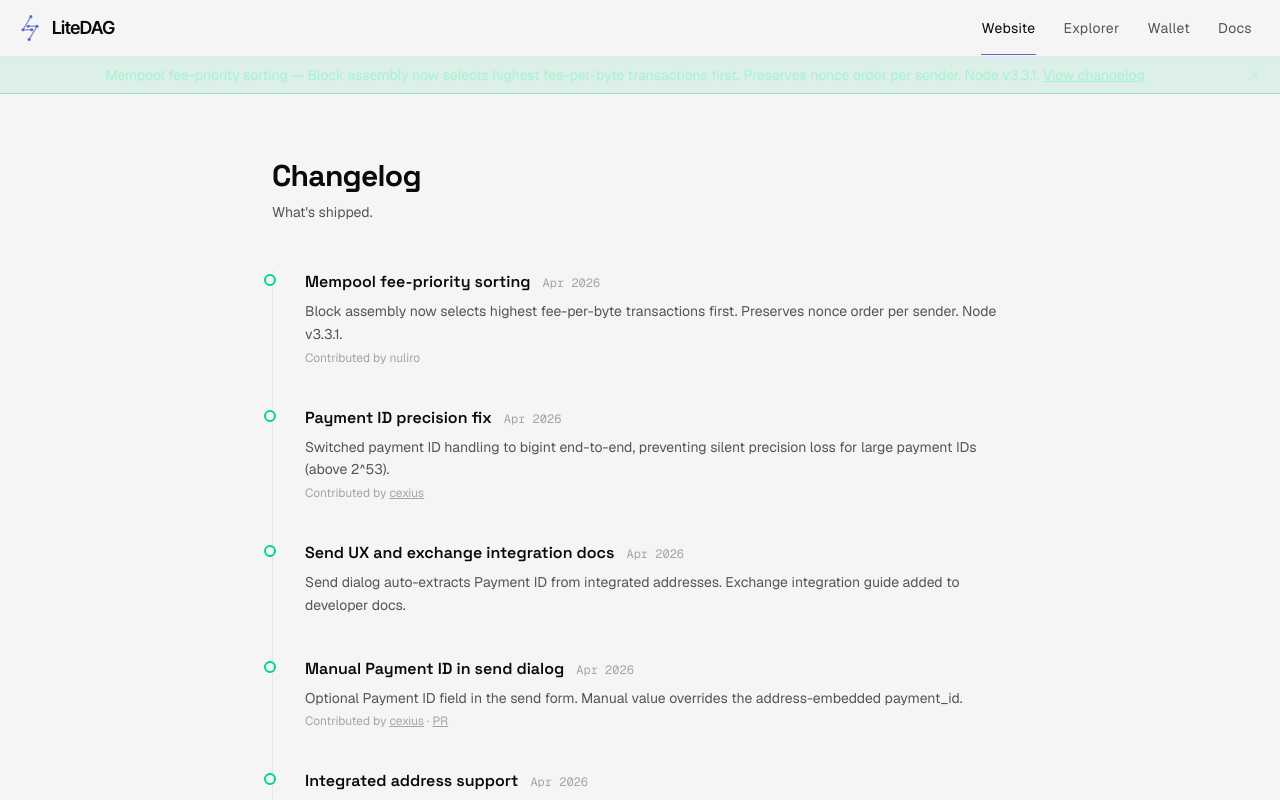
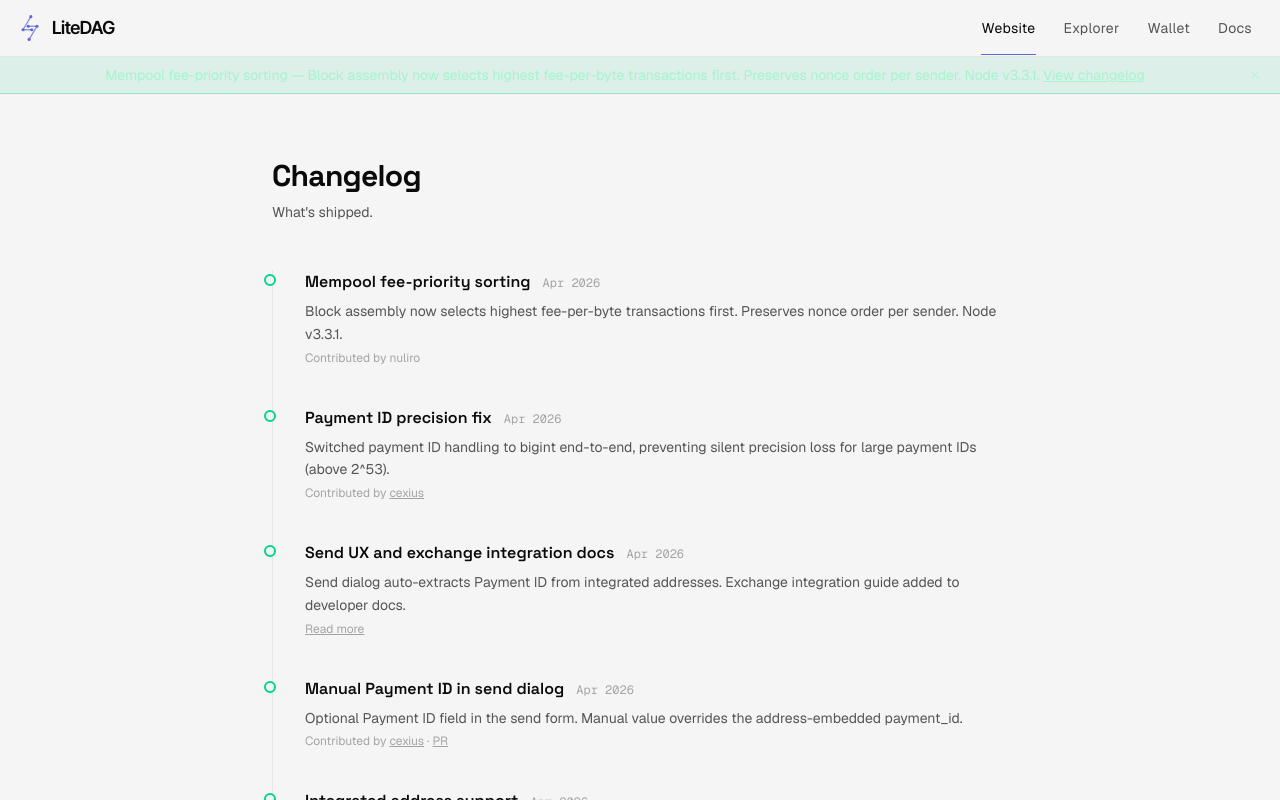
Before and after one commit to litedag-chain/litedag-web, a Next.js app in the folder apps/website/: page /changelog in a window 1280 px wide. Shown: the top 800 px of the page. Built offline with nearby package versions, Linux system fonts and the light colour scheme.

Commit message:
feat: add link field to milestones, render in changelog

```diff
--- a/apps/website/app/changelog/page.tsx
+++ b/apps/website/app/changelog/page.tsx
@@ -48,8 +48,10 @@ export default function ChangelogPage() {
                 {m.description}
               </p>
             )}
-            {(m.credit || m.pr) && (
+            {(m.credit || m.pr || m.link) && (
               <p className="mt-1 text-xs text-muted-foreground/50">
+                {m.link && <><a href={m.link} className="underline hover:text-muted-foreground">Read more</a></>}
+                {m.link && (m.credit || m.pr) && " · "}
                 {m.credit && (
                   <>
                     Contributed by{" "}
--- a/packages/shared/src/milestones.ts
+++ b/packages/shared/src/milestones.ts
@@ -8,6 +8,7 @@ export type Milestone = {
   apps?: ("wallet" | "explorer" | "website")[] // which apps this is relevant to
   credit?: { name: string; url?: string }  // community contributor
   pr?: string // PR URL
+  link?: string // link to relevant page for more detail
 }
 
 export const milestones: Milestone[] = [
@@ -122,6 +123,7 @@ export const milestones: Milestone[] = [
     status: "done",
     apps: ["wallet", "website"],
     description: "Send dialog auto-extracts Payment ID from integrated addresses. Exchange integration guide added to developer docs.",
+    link: "/docs/developer-docs/exchange-integration",
   },
   {
     title: "Payment ID precision fix",
```
